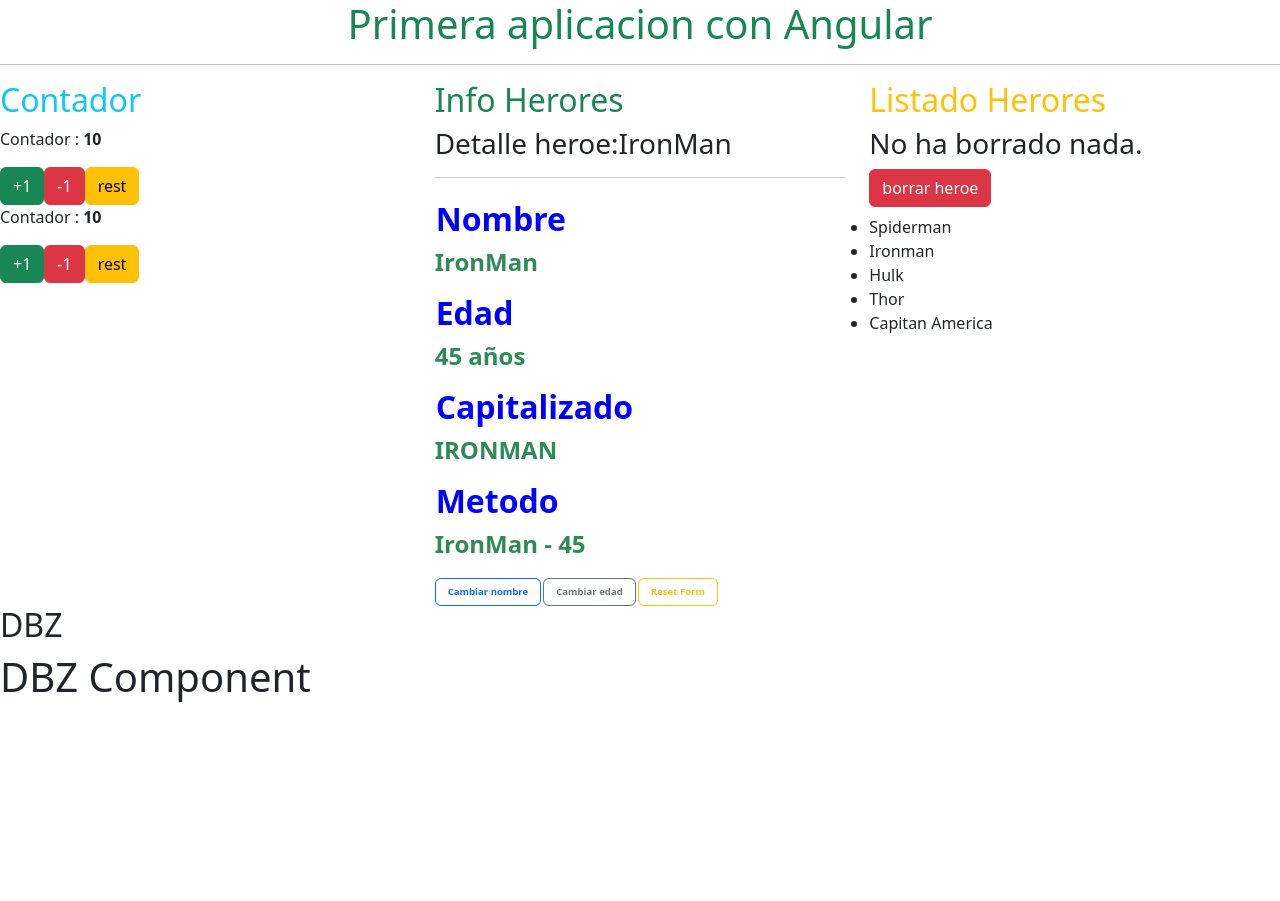
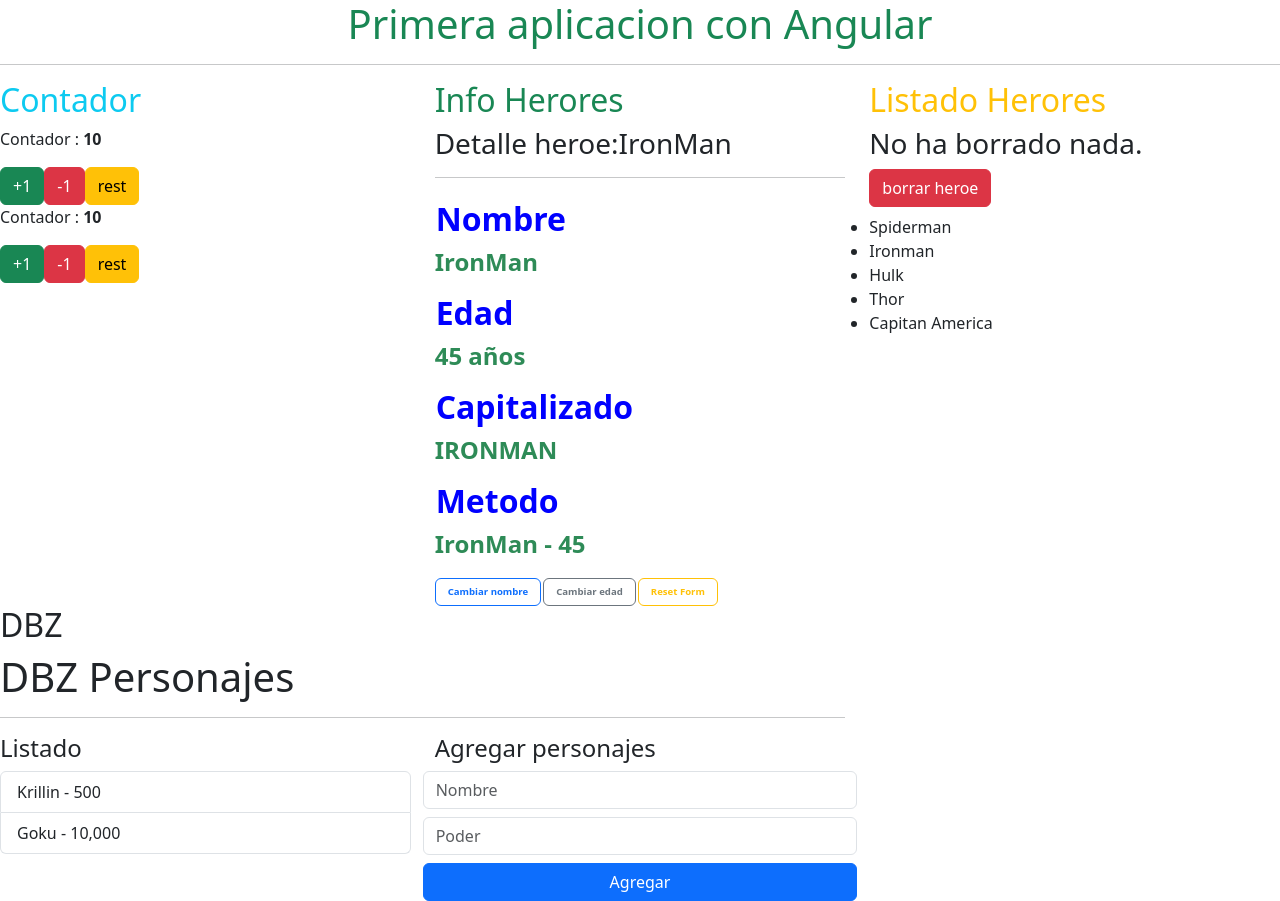
Before and after one commit to jm82mexico/AngularBases, an Angular app: page / in a window 1280 px wide. Before the commit the page ends 800 px from the top, so only its background shows below. Built offline with nearby package versions, Linux system fonts and the light colour scheme.

Commit message:
llenando main page

```diff
--- a/src/app/app.component.html
+++ b/src/app/app.component.html
@@ -19,7 +19,7 @@
 
 </div>
 <div class="row">
-  <div class="col-4">
+  <div class="col-8">
     <h2>DBZ</h2>
     <app-dbz-main-page></app-dbz-main-page>
   </div>
--- a/src/app/app.module.ts
+++ b/src/app/app.module.ts
@@ -21,8 +21,8 @@
     BrowserModule,
     CounterModule,
     HeroresModule,
+    DbzModule,
     AppRoutingModule,
-    DbzModule
   ],
   providers: [],
   bootstrap: [AppComponent]
--- a/src/app/dbz/pages/main-page.component.html
+++ b/src/app/dbz/pages/main-page.component.html
@@ -1 +1,20 @@
-<h1>DBZ Component</h1>
+<h1>DBZ Personajes</h1>
+<hr>
+<div class="row">
+
+    <div class="col">
+        <h4>Listado</h4>
+        <ul class="list-group">
+            <li class="list-group-item">Krillin - 500</li>
+            <li class="list-group-item">Goku - 10,000</li>
+        </ul>
+    </div>
+    <div class="col">
+        <h4>Agregar personajes</h4>
+        <form  class="row">
+            <input type="text" class="form-control mb-2" placeholder="Nombre">
+            <input type="number" class="form-control mb-2" placeholder="Poder">
+            <button class="btn btn-primary">Agregar</button>
+        </form>
+    </div>
+</div>
```
